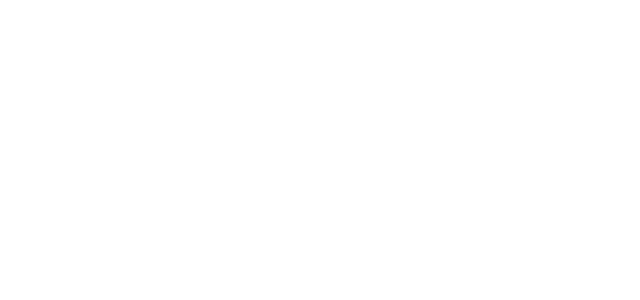
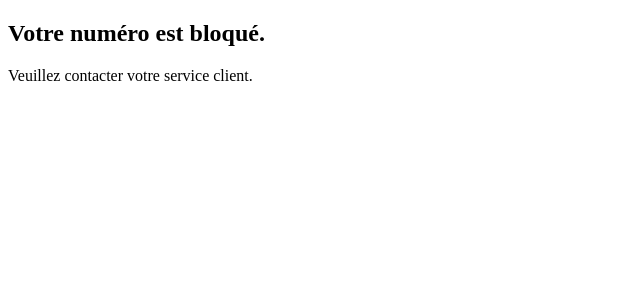
Before and after one commit to Sevrus/phone-app, a React (Vite) app: page /error in a window 1280 px wide. Before the commit this address had no page. Shown: the top 300 px of the page, without its empty margins (0-640 px from the left). Built offline with nearby package versions, Linux system fonts and the light colour scheme.

Commit message:
Add `ErrorScreen` component and routing for handling blocked number display

```diff
--- a/src/App.jsx
+++ b/src/App.jsx
@@ -1,17 +1,32 @@
-import { BrowserRouter, Routes, Route } from 'react-router-dom';
+import { BrowserRouter as Router, Routes, Route } from 'react-router-dom';
+
+import PinScreen from './pages/PinScreen';
+import PrincipalScreen from './pages/PrincipalScreen';
+import GalleryScreen from './pages/GalleryScreen';
+import CallListScreen from './pages/CallListScreen';
 import SmsListScreen from './pages/SmsListScreen';
 import ConversationScreen from './pages/ConversationScreen';
+import ErrorScreen from './pages/ErrorScreen';
 
-function App() {
+export default function App() {
     return (
-        <BrowserRouter>
+        <Router>
             <Routes>
+                <Route path="/" element={<PinScreen />} />
+
+                <Route path="/principal" element={<PrincipalScreen />} />
+
+                <Route path="/gallery" element={<GalleryScreen />} />
+                <Route path="/appels" element={<CallListScreen />} />
+
                 <Route path="/sms" element={<SmsListScreen />} />
 
                 <Route path="/sms/:contactId" element={<ConversationScreen />} />
+
+                <Route path="/error" element={<ErrorScreen />} />
+
+                <Route path="*" element={<PinScreen />} />
             </Routes>
-        </BrowserRouter>
+        </Router>
     );
 }
-
-export default App;
--- /dev/null
+++ b/src/pages/ErrorScreen.jsx
@@ -0,0 +1,16 @@
+export default function ErrorScreen() {
+    return (
+        <main>
+            <section className="error-container">
+                <h1>Votre numéro est bloqué.</h1>
+                <p>Veuillez contacter votre service client.</p>
+
+                <div
+                    onClick={() => window.location.href = '/'}
+                    style={{ width: '50px', height: '50px', position: 'absolute', bottom: 0, right: 0 }}
+                    title="Bouton secret MJ"
+                />
+            </section>
+        </main>
+    );
+}
```
